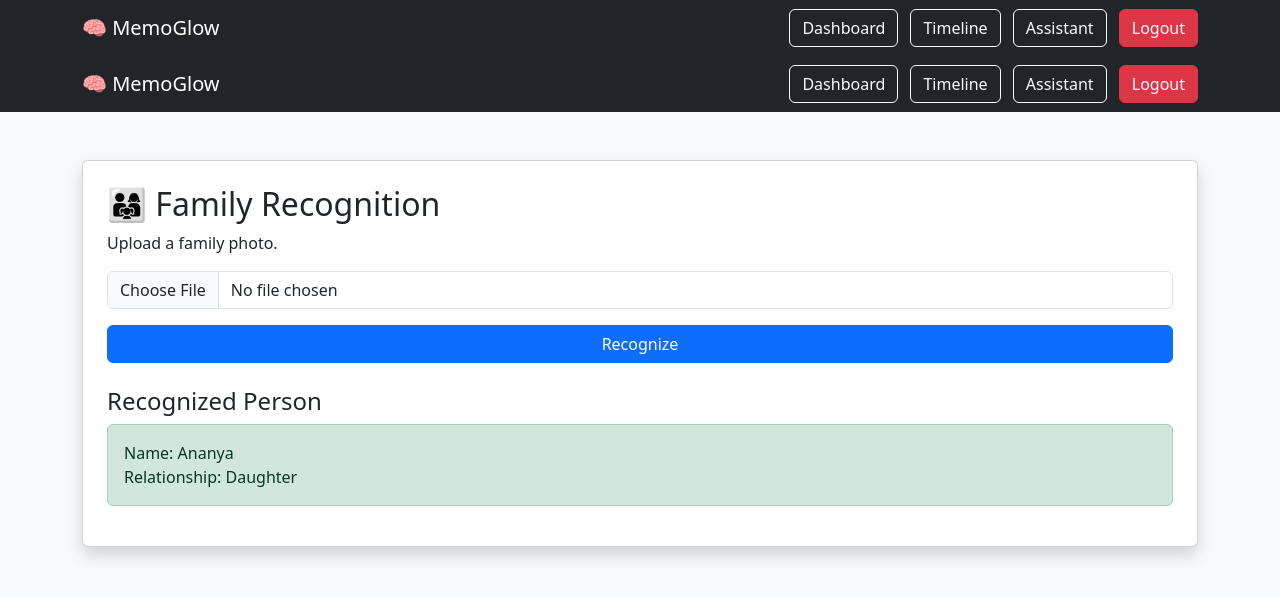
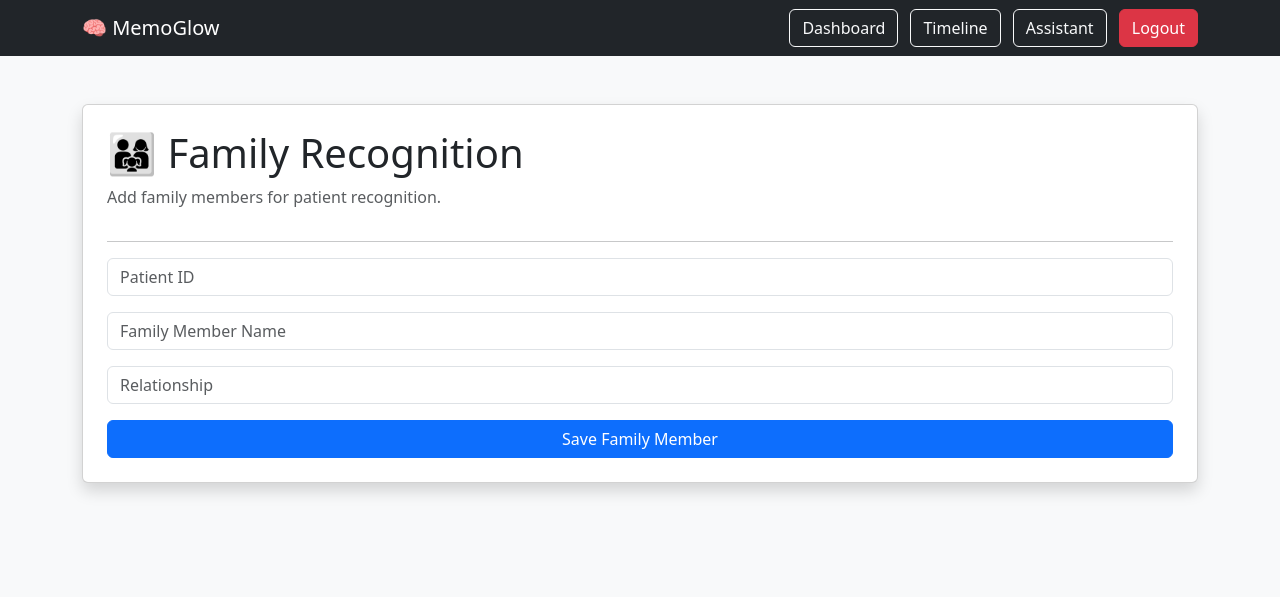
Before and after one commit to vishishta911/MemoGlow, a Flask app: page /family-recognition in a window 1280 px wide. Shown: the top 597 px of the page. Run offline with Flask 3, Linux system fonts and the light colour scheme.

Commit message:
Add family recognition and memory management improvements

```diff
--- a/app.py
+++ b/app.py
@@ -32,6 +32,8 @@ from app.models.caregiver import Caregiver
 from app.models.patient import Patient
 from app.models.connection_request import ConnectionRequest
 from app.models.memory import Memory
+from app.models.reminder import Reminder
+from app.models.family_member import FamilyMember
 
 app = Flask(__name__)
 
@@ -43,7 +45,7 @@ db.init_app(app)
 
 with app.app_context():
     db.create_all()
-
+    print(db.metadata.tables.keys())
 
 # ---------------- API ROUTES ----------------
 
@@ -107,7 +109,13 @@ app.add_url_rule(
     methods=['POST']
 )
 
+from app.routes.family import add_family_member
 
+app.add_url_rule(
+    "/family/add",
+    view_func=add_family_member,
+    methods=["POST"]
+)
 # ---------------- WEB PAGES ----------------
 
 @app.route("/")
--- a/templates/add_memory.html
+++ b/templates/add_memory.html
@@ -74,9 +74,7 @@
 
 async function addMemory() {
 
-    const patient_id =
-        document.getElementById("patient_id").value;
-
+    const patient_id = Number("{{ patient_id }}");
     const memory_text =
         document.getElementById("memory_text").value;
 
--- a/templates/caregiver_dashboard.html
+++ b/templates/caregiver_dashboard.html
@@ -104,6 +104,10 @@
            class="btn btn-success btn-sm">
             Add Reminder
         </a>
+        <a href="/family-recognition"
+            class="btn btn-info btn-sm">
+            Family Recognition
+        </a>
 
     </div>
 
--- a/templates/family_recognition.html
+++ b/templates/family_recognition.html
@@ -1,45 +1,85 @@
 {% include 'navbar.html' %}
+
 <!DOCTYPE html>
 <html>
 <head>
-    <title>Family Recognition</title>
-    <link href="https://cdn.jsdelivr.net/npm/bootstrap@5.3.3/dist/css/bootstrap.min.css" rel="stylesheet">
+    <title>Family Recognition - MemoGlow</title>
+
+    <link href="https://cdn.jsdelivr.net/npm/bootstrap@5.3.3/dist/css/bootstrap.min.css"
+          rel="stylesheet">
 </head>
 
 <body class="bg-light">
-
-{% include 'navbar.html' %}
 
 <div class="container mt-5">
 
     <div class="card shadow p-4">
 
-        <h2>👨‍👩‍👧 Family Recognition</h2>
+        <h1>👨‍👩‍👧 Family Recognition</h1>
 
-        <p>Upload a family photo.</p>
+        <p class="text-muted">
+            Add family members for patient recognition.
+        </p>
 
-        <input type="file" class="form-control mb-3">
+        <hr>
 
-        <button class="btn btn-primary">
-            Recognize
+        <input
+            id="patient_id"
+            class="form-control mb-3"
+            placeholder="Patient ID">
+
+        <input
+            id="name"
+            class="form-control mb-3"
+            placeholder="Family Member Name">
+
+        <input
+            id="relationship"
+            class="form-control mb-3"
+            placeholder="Relationship">
+
+        <button
+            class="btn btn-primary"
+            onclick="saveFamilyMember()">
+            Save Family Member
         </button>
-
-        <div class="mt-4">
-
-            <h4>Recognized Person</h4>
-
-            <div class="alert alert-success">
-
-                Name: Ananya<br>
-                Relationship: Daughter
-
-            </div>
-
-        </div>
 
     </div>
 
 </div>
 
+<script>
+
+async function saveFamilyMember() {
+
+    const response = await fetch(
+        "/family/add",
+        {
+            method: "POST",
+
+            headers: {
+                "Content-Type": "application/json"
+            },
+
+            body: JSON.stringify({
+                patient_id:
+                    document.getElementById("patient_id").value,
+
+                name:
+                    document.getElementById("name").value,
+
+                relationship:
+                    document.getElementById("relationship").value
+            })
+        }
+    );
+
+    const data = await response.json();
+
+    alert(data.message);
+}
+
+</script>
+
 </body>
 </html>
```
Also changed, not shown: app/models/family_member.py (+30 -0 lines), app/routes/family.py (added, +20 -0 lines).
